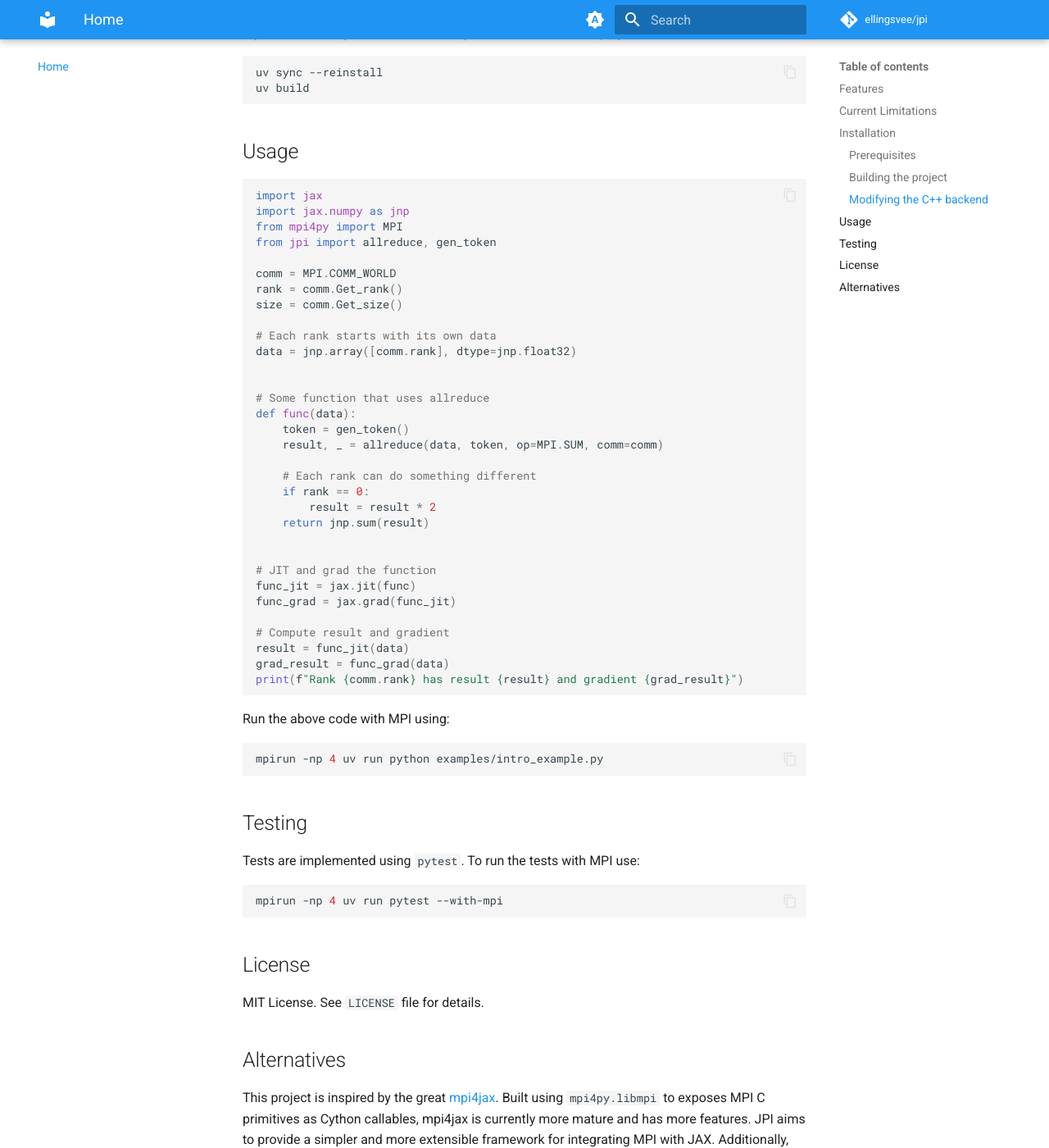
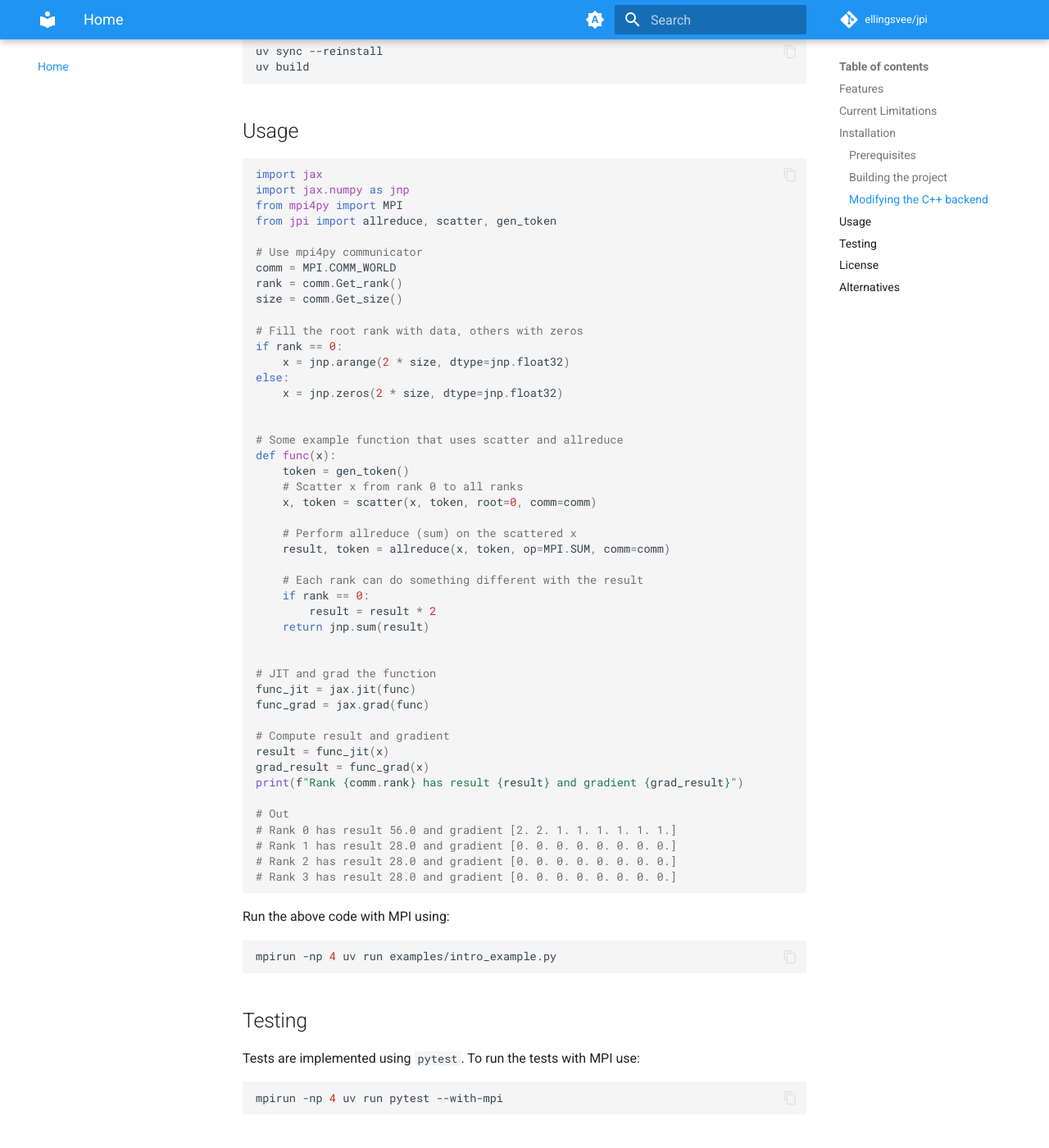
Before and after one commit to ellingsvee/jpi, an MkDocs documentation site: the page built from docs/index.md, in a window 1280 px wide and 1400 px high, scrolled down 1670 px. Shown: the whole window at 82% size. Built offline with MkDocs 1.6.1 and Material for MkDocs 9.7.7, drawn with Linux system fonts in a browser that asks for light colours; comment, search, counter and statistics services are not loaded; some of the changed text lies outside the part shown.

````diff
--- a/docs/index.md
+++ b/docs/index.md
@@ -4,12 +4,12 @@ JPI (JAX Parallel Interface) is a library for distributed computing with [JAX](h
 
 ## Features
 
-- **Complete MPI collective operations**: Implementations of `allreduce`, `allgather`, `scatter`, `gather`, `broadcast`, and `barrier`. More can easily be added.
-- **JAX transformation compatibility**: Full support for `jit`, `grad`, `vmap`, and other JAX transformations
+- **MPI collective operations**: Implementations of `allreduce`, `allgather`, `scatter`, `gather`, `broadcast`, and `barrier`. More can easily be added.
+- **JAX transformation**: Full support for `jit`, `grad`, `vmap`, and other JAX transformations
 - **Automatic differentiation**: Custom VJP definitions ensure correct gradient computation through parallel operations
 - **Interoperability with mpi4py**: Uses `mpi4py` communicators, allowing easy integration with existing MPI-based codebases.
 - **Token-based synchronization**: As JAX and XLA operate on the assumption that all primitives are pure functions without side effects, the compiler is in principle free to re-order operations. Inspired by [mpi4jax](https://github.com/mpi4jax/mpi4jax/tree/main), this is handeled by introducing a fake data dependency between subsequent calls using tokens.
-- **Implemented with JAX FFI**: The MPI operations are implemented in C++ and interfaced with JAX using the Foreign Function Interface (FFI) for performance. There is no copying of data between JAX and the MPI backend, ensuring low overhead.
+- **JAX FFI backend**: The MPI operations are implemented in C++ and interfaced with JAX using the Foreign Function Interface (FFI) for performance. There is no copying of data between JAX and the MPI backend, ensuring low overhead.
 
 ## Current Limitations
 
@@ -53,22 +53,30 @@ uv build
 import jax
 import jax.numpy as jnp
 from mpi4py import MPI
-from jpi import allreduce, gen_token
+from jpi import allreduce, scatter, gen_token
 
+# Use mpi4py communicator
 comm = MPI.COMM_WORLD
 rank = comm.Get_rank()
 size = comm.Get_size()
 
-# Each rank starts with its own data
-data = jnp.array([comm.rank], dtype=jnp.float32)
+# Fill the root rank with data, others with zeros
+if rank == 0:
+    x = jnp.arange(2 * size, dtype=jnp.float32)
+else:
+    x = jnp.zeros(2 * size, dtype=jnp.float32)
 
 
-# Some function that uses allreduce
-def func(data):
+# Some example function that uses scatter and allreduce
+def func(x):
     token = gen_token()
-    result, _ = allreduce(data, token, op=MPI.SUM, comm=comm)
+    # Scatter x from rank 0 to all ranks
+    x, token = scatter(x, token, root=0, comm=comm)
 
-    # Each rank can do something different
+    # Perform allreduce (sum) on the scattered x
+    result, token = allreduce(x, token, op=MPI.SUM, comm=comm)
+
+    # Each rank can do something different with the result
     if rank == 0:
         result = result * 2
     return jnp.sum(result)
@@ -76,16 +84,22 @@ def func(data):
 
 # JIT and grad the function
 func_jit = jax.jit(func)
-func_grad = jax.grad(func_jit)
+func_grad = jax.grad(func)
 
 # Compute result and gradient
-result = func_jit(data)
-grad_result = func_grad(data)
+result = func_jit(x)
+grad_result = func_grad(x)
 print(f"Rank {comm.rank} has result {result} and gradient {grad_result}")
+
+# Out
+# Rank 0 has result 56.0 and gradient [2. 2. 1. 1. 1. 1. 1. 1.]
+# Rank 1 has result 28.0 and gradient [0. 0. 0. 0. 0. 0. 0. 0.]
+# Rank 2 has result 28.0 and gradient [0. 0. 0. 0. 0. 0. 0. 0.]
+# Rank 3 has result 28.0 and gradient [0. 0. 0. 0. 0. 0. 0. 0.]
 ```
 Run the above code with MPI using:
 ```bash
-mpirun -np 4 uv run python examples/intro_example.py
+mpirun -np 4 uv run examples/intro_example.py
 ```
 
 ## Testing
````
Also changed, not shown: README.md (+28 -14 lines), 2 other files.
